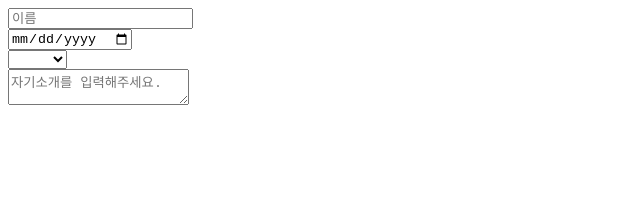
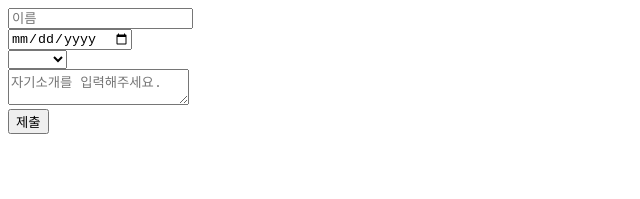
Before and after one commit to zuzubibi/2025-react, a React (Vite) app in the folder react-study/: page / in a window 1280 px wide. Shown: the top 199 px of the page, without its empty margins (0-640 px from the left). Built offline with nearby package versions, Linux system fonts and the light colour scheme.

Commit message:
lesson 52) useRef로 랜더링이 되지 않는 변수 생성

```diff
--- a/react-study/src/components/Register.jsx
+++ b/react-study/src/components/Register.jsx
@@ -1,4 +1,4 @@
-import {useState} from 'react';
+import {useState, useRef} from 'react';
 // 간단한 회원가입 폼
 // 1. 이름
 // 2. 생년월일
@@ -12,19 +12,33 @@ const Register = () => {
         country: "",
         bio: "",
     });
-    console.log('input', input);
+    const countRef = useRef(0);
+    const inputRef = useRef();
+
 
     const onChange = (e) => {
+        countRef.current++;
+        console.log(countRef.current);
         setInput({
             ...input,
             [e.target.name]: e.target.value,
         })
     }
 
+    const onSubmit = (e) => {
+        if (input.name === '') {
+            // 이름을 입력하는 DOM 요소 포커스
+            console.log(inputRef.current);
+            inputRef.current.focus()
+        }
+    }
+
+
     return (
         <div>
             <div>
                 <input
+                    ref={inputRef}
                     name="name"
                     value={input.name}
                     onChange={onChange}
@@ -61,6 +75,7 @@ const Register = () => {
                     value={input.bio}
                     onChange={onChange}/>
             </div>
+            <button onClick={onSubmit}>제출</button>
         </div>
     )
 };
```
